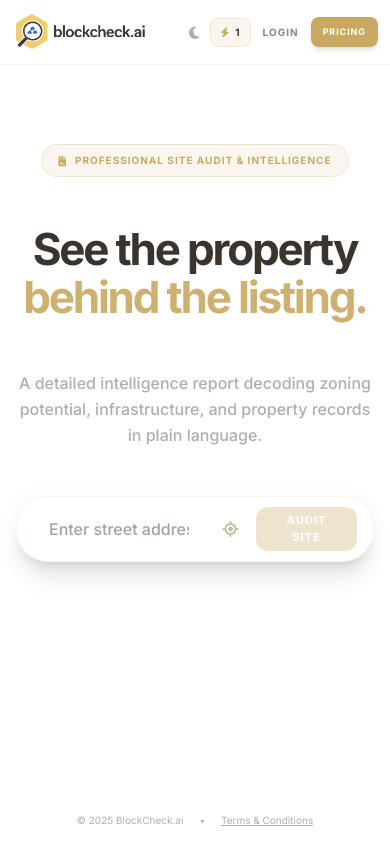
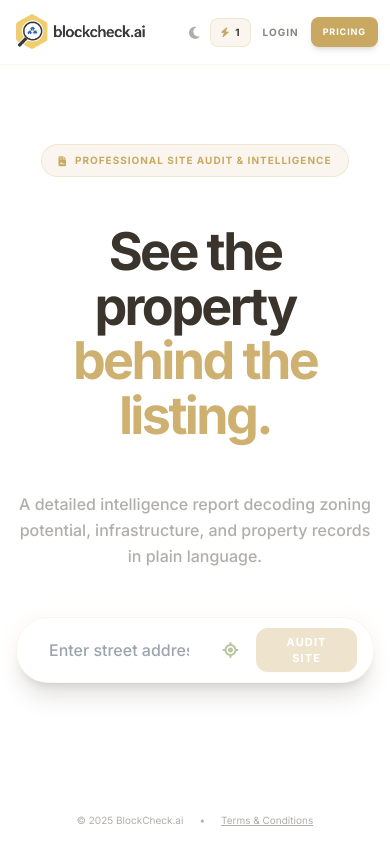
Before and after one commit to designdagency-collab/propwise-production, a React (Vite) app: page / in a window 390 px wide. Built offline with nearby package versions, Linux system fonts and the light colour scheme; no server answers.

Commit message:
Increase headline to 52px on mobile

```diff
--- a/App.tsx
+++ b/App.tsx
@@ -653,7 +653,7 @@ const App: React.FC = () => {
                 <i className="fa-solid fa-file-contract"></i>
                 <span>Professional Site Audit & Intelligence</span>
               </div>
-              <h1 className="text-[2.75rem] sm:text-5xl md:text-6xl lg:text-7xl font-bold tracking-tighter leading-[1.1]" style={{ color: 'var(--text-primary)' }}>
+              <h1 className="text-[3.25rem] sm:text-5xl md:text-6xl lg:text-7xl font-bold tracking-tighter leading-[1.05]" style={{ color: 'var(--text-primary)' }}>
                 See the property <br/> <span className="text-[#C9A961] opacity-90">behind the listing.</span>
               </h1>
               <p className="text-base sm:text-lg max-w-2xl mx-auto leading-relaxed font-medium" style={{ color: 'var(--text-muted)' }}>
```
